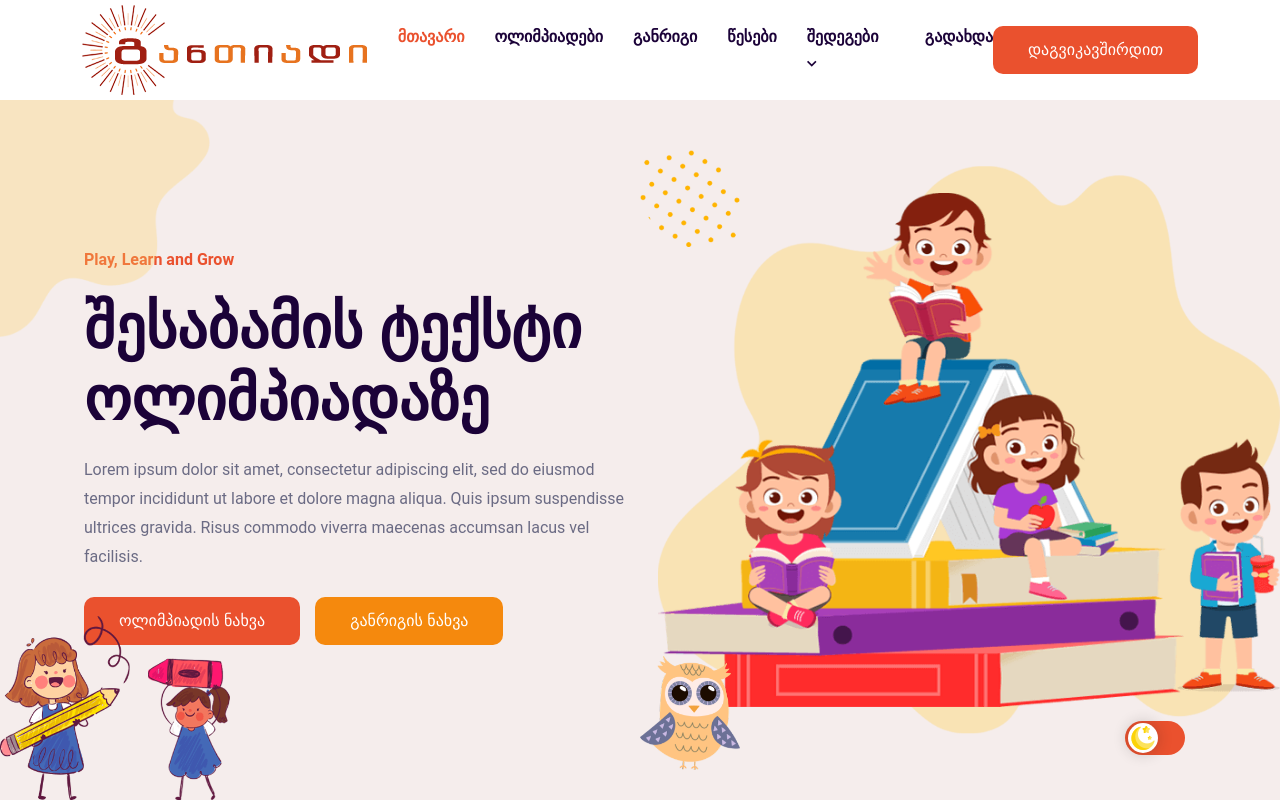
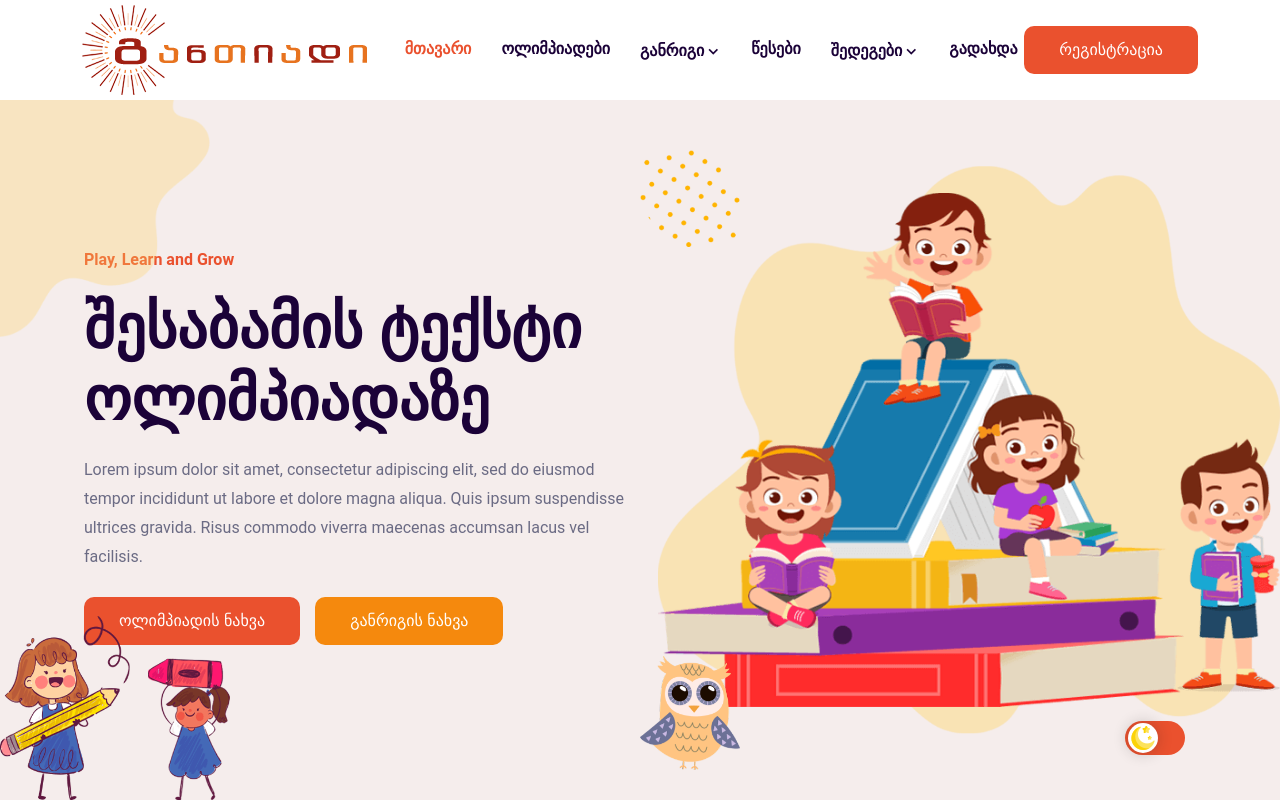
Before and after one commit to knebadze/gantiadi, a Vue app: page / in a window 1280 px wide. Shown: the top 800 px of the page. Built offline with nearby package versions, Linux system fonts and the light colour scheme.

Commit message:
first change

```diff
--- a/src/components/inc/HeaderInc.vue
+++ b/src/components/inc/HeaderInc.vue
@@ -63,11 +63,31 @@
                                     </router-link>
                                 </li>
                                 <li class="nav-item" :class="{'active': isRouteActive('/schedule')}">
+                                    <a href="#" class="nav-link">
+                                        განრიგი
+                                        <i class='bx bx-chevron-down'></i>
+                                    </a>
+
+                                    <ul class="dropdown-menu">
+                                        <li class="nav-item">
+                                            <router-link to="/score" class="nav-link" :class="{'active': isRouteActive('/score')}">
+                                                ჩატარების ადგილები
+                                            </router-link>
+                                        </li>
+
+                                        <li class="nav-item" :class="{'active': isRouteActive('/schedule')}">
+                                            <router-link to="/schedule" class="nav-link" >
+                                                განრიგი
+                                            </router-link>
+                                        </li>
+                                    </ul>
+                                </li>
+                                <!-- <li class="nav-item" :class="{'active': isRouteActive('/schedule')}">
                                     <router-link to="/schedule" class="nav-link" >
-                                        განრიგი
+                                        კალენდარი
                                     </router-link>
                                 </li>
-
+                                 -->
                                 <li class="nav-item" :class="{'active': isRouteActive('/rules')}">
                                     <router-link to="/rules" class="nav-link" >
                                         წესები
@@ -104,7 +124,7 @@
                             <div class="others-options d-flex align-items-center">
 
                                 <div class="option-item">
-                                    <a href="#" class="default-btn">დაგვიკავშირდით</a>
+                                    <router-link to="/events" class="default-btn">რეგისტრაცია</router-link>
                                 </div>
                             </div>
                         </div>
--- a/src/views/HomeView.vue
+++ b/src/views/HomeView.vue
@@ -8,8 +8,9 @@
 <template>
   <main>
     <MainBanner />
+    <ActiveEvent />
     <WhoWeAreVue />
-    <ActiveEvent />
+
     <FunFacts />
   </main>
 </template>
```
